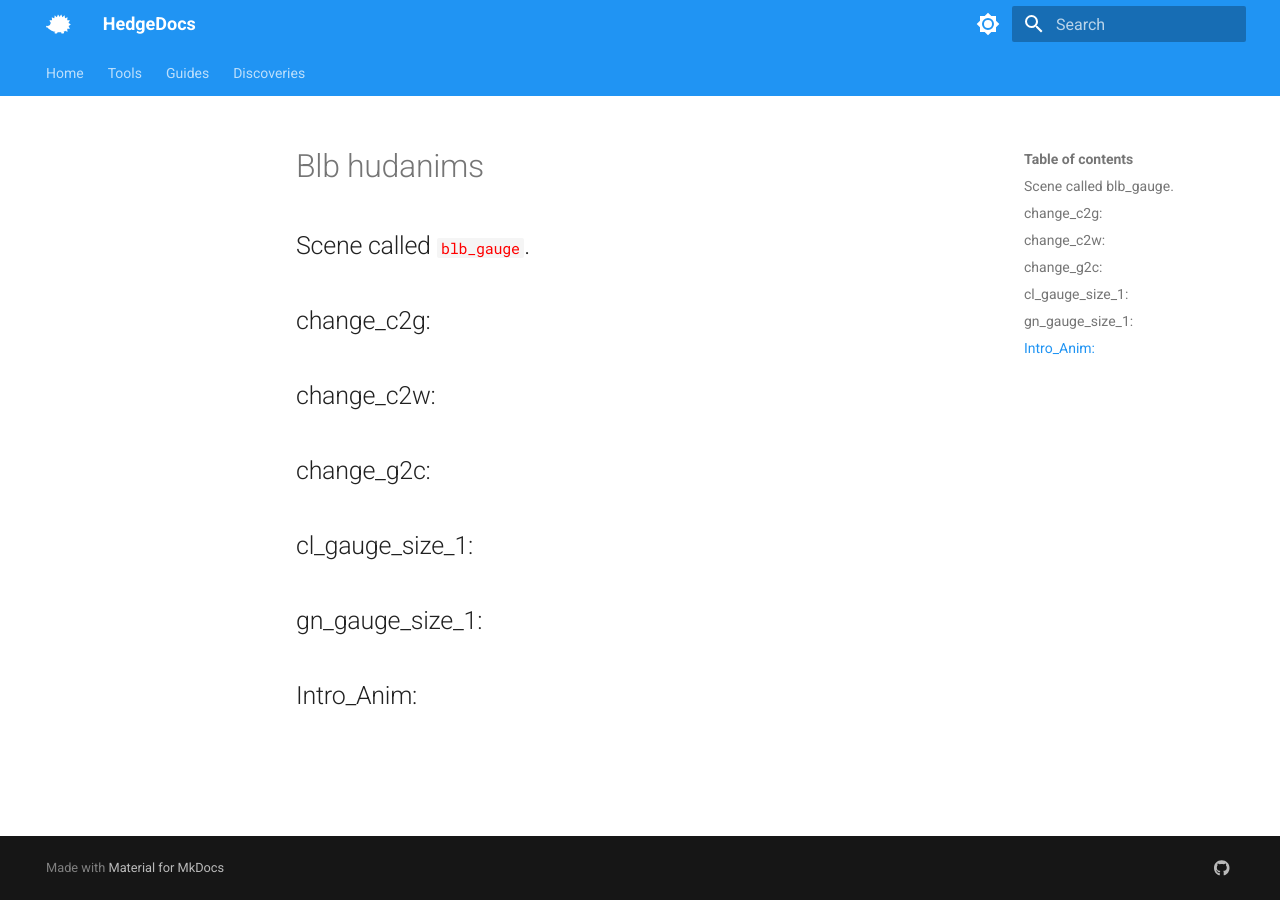
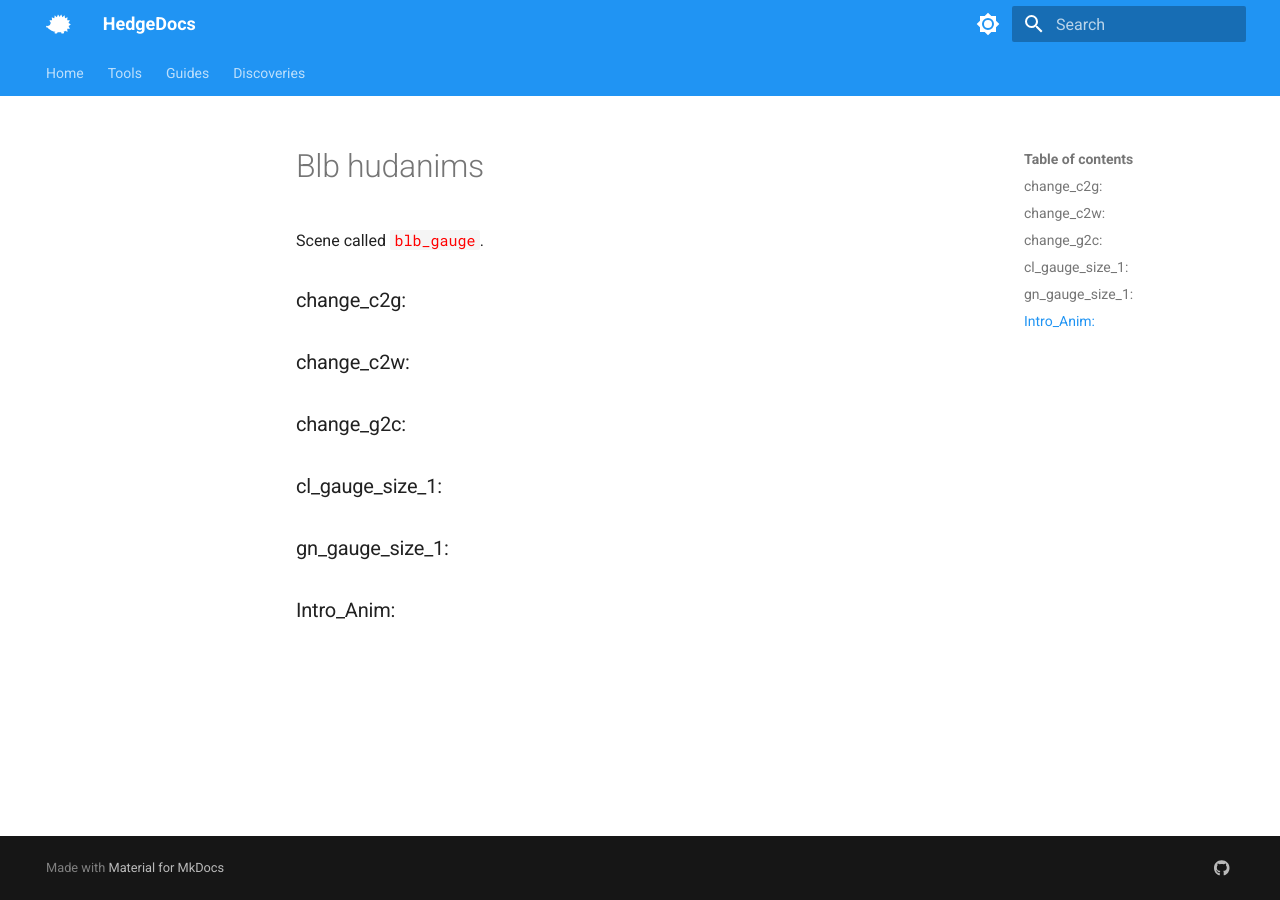
Before and after one commit to HedgeDocs/HedgeDocs.github.io, an MkDocs documentation site: the page built from docs/discoveries/bb/hudanims/blb_hudanims.md, in a window 1280 px wide. Built offline with MkDocs 1.6.1 and Material for MkDocs 9.7.7, drawn with Linux system fonts in a browser that asks for light colours.

Commit message:
Update blb_hudanims.md

```diff
--- a/docs/discoveries/bb/hudanims/blb_hudanims.md
+++ b/docs/discoveries/bb/hudanims/blb_hudanims.md
@@ -1,15 +1,15 @@
 ---
 description: Unused HUD animations for Time Eater in bb.cpk/SonicActionCommonHud\ui_gameplay.xncp
+---
 Scene called <code style="color:red;">blb_gauge</code>.
----
-## change_c2g:
+### change_c2g:
 
-## change_c2w:
+### change_c2w:
 
-## change_g2c:
+### change_g2c:
 
-## cl_gauge_size_1:
+### cl_gauge_size_1:
 
-## gn_gauge_size_1:
+### gn_gauge_size_1:
 
-## Intro_Anim:
+### Intro_Anim:
```
